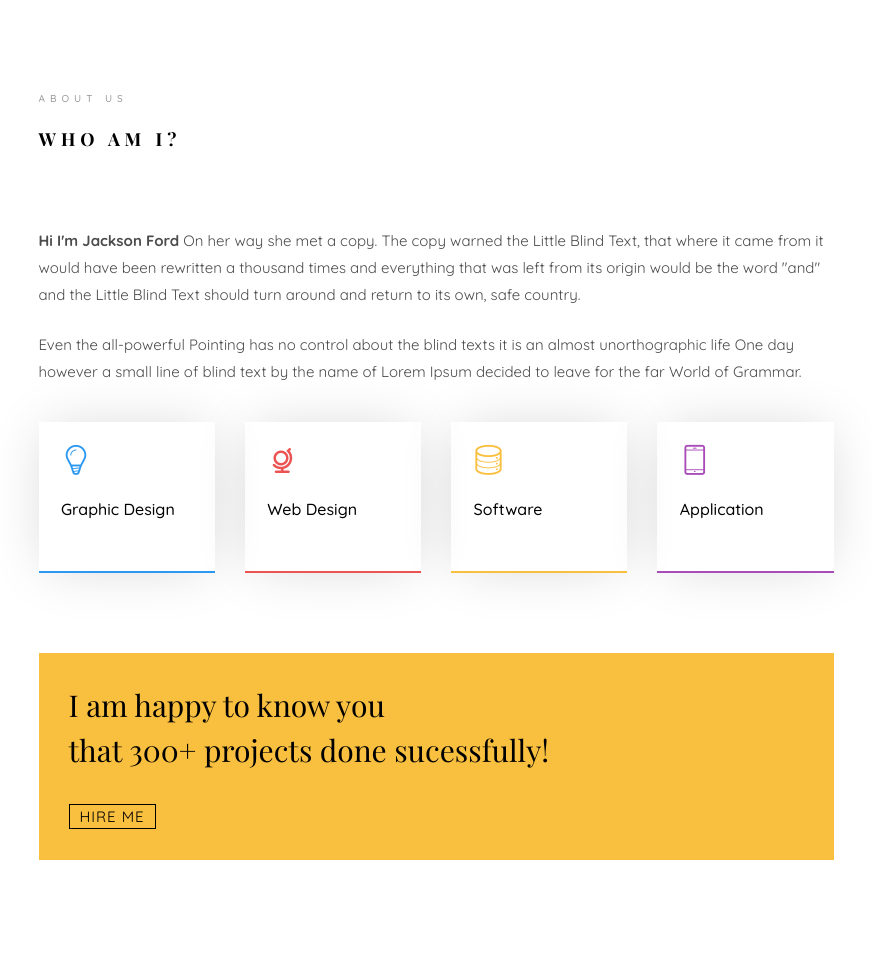
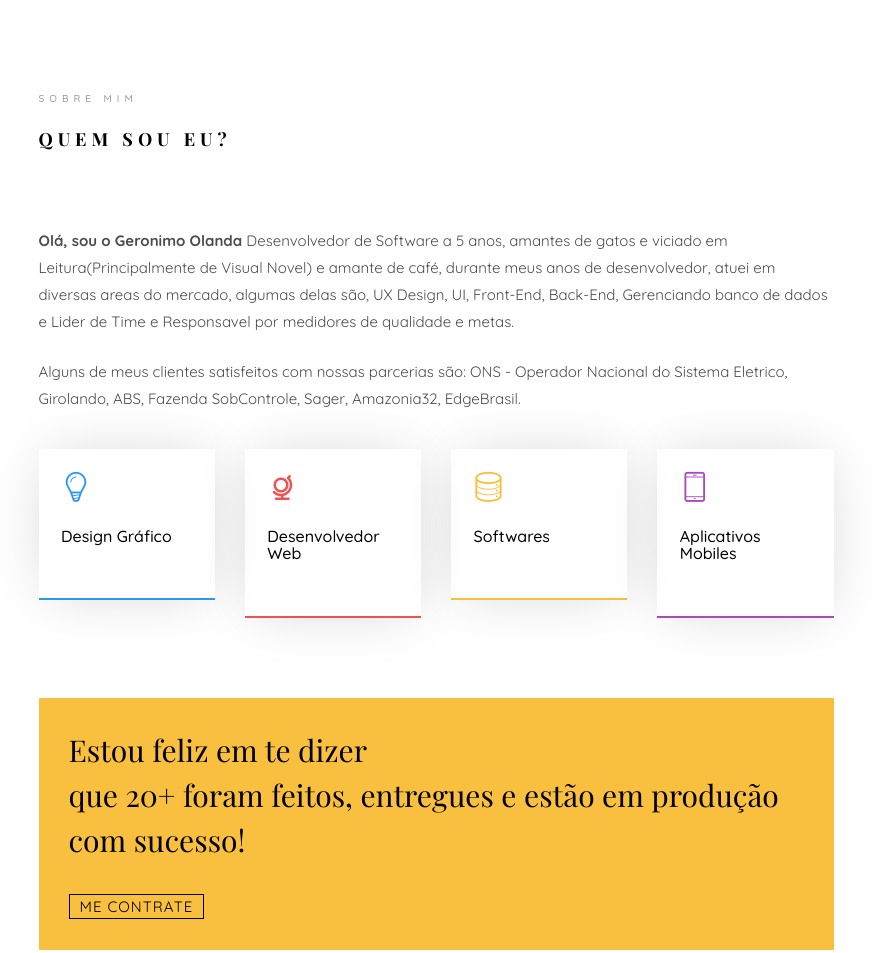
Before and after one commit to GeronimoOlanda/Geronimo_Portifolio, a plain HTML site: page index.html in a window 1280 px wide. Shown: the part 920-1873 px from the top of the page, without its empty margins (354-1226 px from the left). Drawn offline with nearby package versions, Linux system fonts and the light colour scheme; files whose address does not match are found by name; a web font is replaced by a local one.

Commit message:
atualização sobre

```diff
--- a/index.html
+++ b/index.html
@@ -134,10 +134,10 @@
 							<div class="row row-bottom-padded-sm animate-box" data-animate-effect="fadeInLeft">
 								<div class="col-md-12">
 									<div class="about-desc">
-										<span class="heading-meta">About Us</span>
-										<h2 class="colorlib-heading">Who Am I?</h2>
-										<p><strong>Hi I'm Jackson Ford</strong> On her way she met a copy. The copy warned the Little Blind Text, that where it came from it would have been rewritten a thousand times and everything that was left from its origin would be the word "and" and the Little Blind Text should turn around and return to its own, safe country.</p>
-										<p>Even the all-powerful Pointing has no control about the blind texts it is an almost unorthographic life One day however a small line of blind text by the name of Lorem Ipsum decided to leave for the far World of Grammar.</p>
+										<span class="heading-meta">Sobre mim</span>
+										<h2 class="colorlib-heading">Quem sou eu?</h2>
+										<p><strong>Olá, sou o Geronimo Olanda</strong> Desenvolvedor de Software a 5 anos, amantes de gatos e viciado em Leitura(Principalmente de Visual Novel) e amante de café, durante meus anos de desenvolvedor, atuei em diversas areas do mercado, algumas delas são, UX Design, UI, Front-End, Back-End, Gerenciando banco de dados e Lider de Time e Responsavel por medidores de qualidade e metas.</p>
+										<p>Alguns de meus clientes satisfeitos com nossas parcerias são: ONS - Operador Nacional do Sistema Eletrico, Girolando, ABS, Fazenda SobControle, Sager, Amazonia32, EdgeBrasil.</p>
 									</div>
 								</div>
 							</div>
@@ -145,33 +145,33 @@
 								<div class="col-md-3 animate-box" data-animate-effect="fadeInLeft">
 									<div class="services color-1">
 										<span class="icon2"><i class="icon-bulb"></i></span>
-										<h3>Graphic Design</h3>
+										<h3>Design Gráfico</h3>
 									</div>
 								</div>
 								<div class="col-md-3 animate-box" data-animate-effect="fadeInRight">
 									<div class="services color-2">
 										<span class="icon2"><i class="icon-globe-outline"></i></span>
-										<h3>Web Design</h3>
+										<h3>Desenvolvedor Web</h3>
 									</div>
 								</div>
 								<div class="col-md-3 animate-box" data-animate-effect="fadeInTop">
 									<div class="services color-3">
 										<span class="icon2"><i class="icon-data"></i></span>
-										<h3>Software</h3>
+										<h3>Softwares</h3>
 									</div>
 								</div>
 								<div class="col-md-3 animate-box" data-animate-effect="fadeInBottom">
 									<div class="services color-4">
 										<span class="icon2"><i class="icon-phone3"></i></span>
-										<h3>Application</h3>
+										<h3>Aplicativos Mobiles</h3>
 									</div>
 								</div>
 							</div>
 							<div class="row">
 								<div class="col-md-12 animate-box" data-animate-effect="fadeInLeft">
 									<div class="hire">
-										<h2>I am happy to know you <br>that 300+ projects done sucessfully!</h2>
-										<a href="#" class="btn-hire">Hire me</a>
+										<h2>Estou feliz em te dizer <br>que 20+ foram feitos, entregues e estão em produção com sucesso!</h2>
+										<a href="#" class="btn-hire">Me Contrate</a>
 									</div>
 								</div>
 							</div>
```
